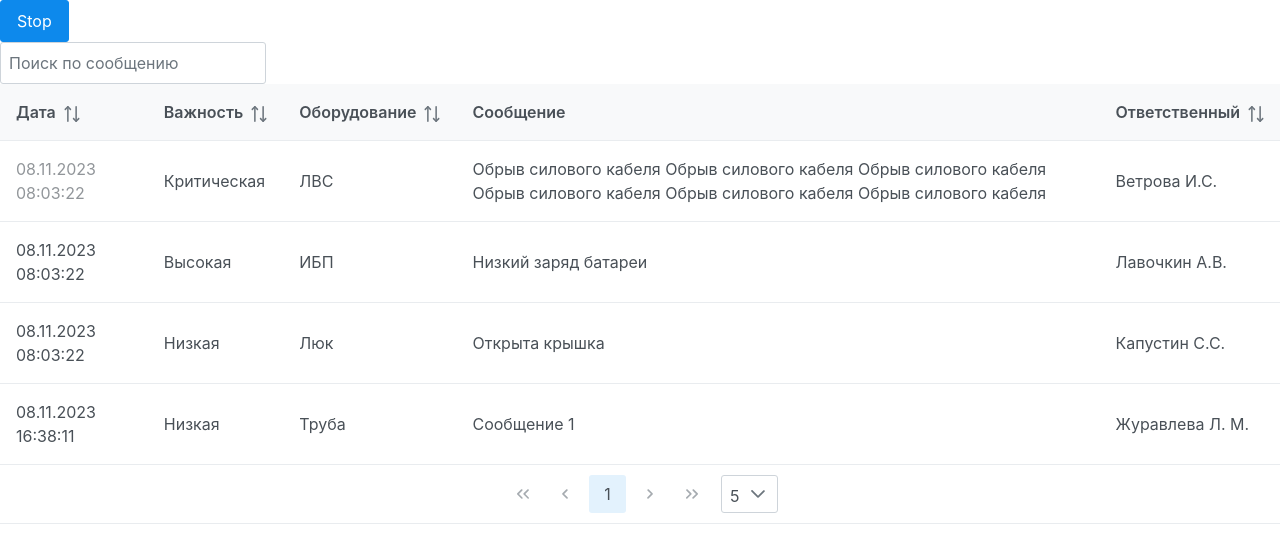
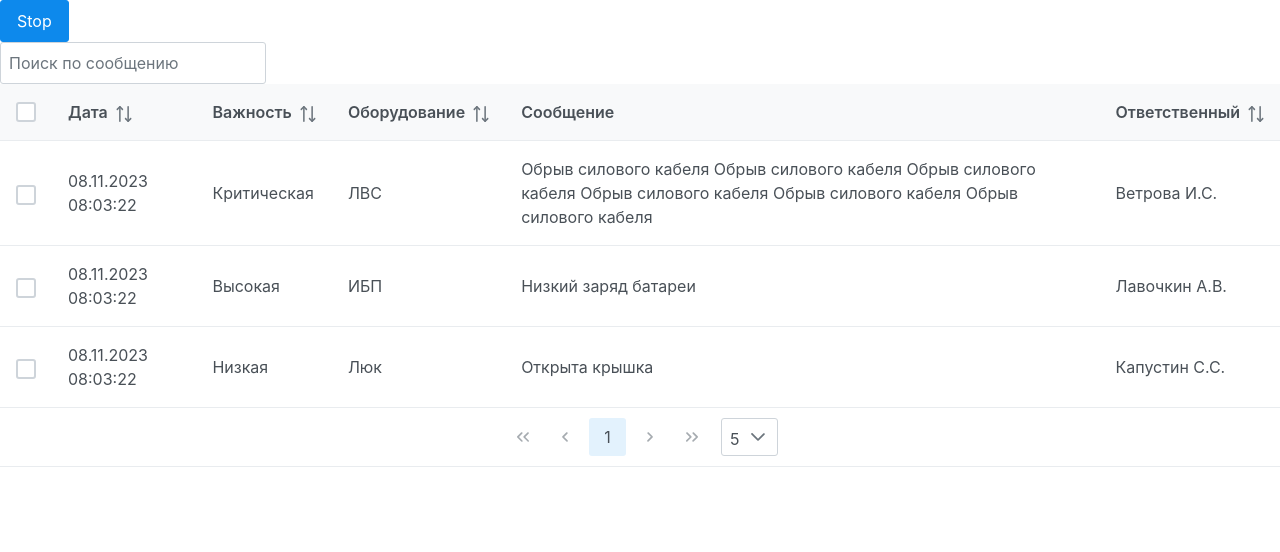
Before and after one commit to VakiTaki/geotehno, a React (Create React App) app: page / in a window 1280 px wide. Shown: the top 552 px of the page. Built offline with nearby package versions, Linux system fonts and the light colour scheme; data requests are answered from the project's data file.

Commit message:
add miltySelection

```diff
--- a/data/db.json
+++ b/data/db.json
@@ -7,7 +7,7 @@
       "equipment": "ЛВС",
       "message": "Обрыв силового кабеля Обрыв силового кабеля Обрыв силового кабеля Обрыв силового кабеля Обрыв силового кабеля Обрыв силового кабеля",
       "responsible": "Ветрова И.С.",
-      "completed": true
+      "completed": false
     },
     {
       "id": 2,
@@ -26,15 +26,6 @@
       "message": "Открыта крышка",
       "responsible": "Капустин С.С.",
       "completed": false
-    },
-    {
-      "id": 1699461491277,
-      "date": 1699461491277,
-      "importance": "Низкая",
-      "equipment": "Труба",
-      "message": "Сообщение 1",
-      "responsible": "Журавлева Л. М.",
-      "completed": false
     }
   ]
 }
--- a/src/components/table.tsx
+++ b/src/components/table.tsx
@@ -10,6 +10,7 @@ import { Column } from "primereact/column";
 import { useCompletedEventMutation, useGetEventsQuery } from "../store";
 import { formatDate } from "../utils/formatDate";
 import { InputText } from "primereact/inputtext";
+import { IEvent } from "../interfaces/app.interfaces";
 
 function Table() {
   const [globalFilterValue, setGlobalFilterValue] = useState<string>("");
@@ -17,19 +18,22 @@ function Table() {
     const value = e.target.value;
     setGlobalFilterValue(value);
   };
-  const { data: events, isSuccess } = useGetEventsQuery({
+  const { data: events = [], isSuccess } = useGetEventsQuery({
     message_like: globalFilterValue,
   });
+  const [selectedEvents, setSelectedEvents] = useState<IEvent[] | null>(null);
   const [compliteEvent, { isError }] = useCompletedEventMutation();
 
-  const formatedData = events?.map((event) => ({
-    ...event,
-    date: formatDate(event.date),
-  }));
+  const changeStatus = async (payload: IEvent) => {
+    await compliteEvent(payload).unwrap();
+  };
 
-  const handleRowClick = (event: DataTableRowClickEvent) => {
-    const body = { ...event.data };
-    console.log(body);
+  const onRowSelect = (event: DataTableSelectEvent) => {
+    changeStatus({ ...event.data, completed: true });
+  };
+
+  const onRowUnselect = (event: DataTableUnselectEvent) => {
+    changeStatus({ ...event.data, completed: false });
   };
   return (
     <>
@@ -38,27 +42,33 @@ function Table() {
         onChange={onGlobalFilterChange}
         placeholder="Поиск по сообщению"
       />
+
       {isSuccess && (
         <div>
           <DataTable
-            value={formatedData}
+            value={events}
             paginator
             rows={5}
             rowsPerPageOptions={[5, 10]}
             sortMode="multiple"
             tableStyle={{ minWidth: "50rem" }}
             className="bg-red-500"
-            onRowClick={(e) => handleRowClick(e)}
+            selectionMode={"multiple"}
+            selection={selectedEvents!}
+            onSelectionChange={(e) => setSelectedEvents(e.value)}
+            dataKey="id"
+            onRowSelect={onRowSelect}
+            onRowUnselect={onRowUnselect}
           >
+            <Column
+              selectionMode="multiple"
+              headerStyle={{ width: "3rem" }}
+            ></Column>
             <Column
               field="date"
               sortable
               header="Дата"
-              body={(rowData) => (
-                <span className={rowData.completed ? " opacity-60 " : "  "}>
-                  {rowData.date}
-                </span>
-              )}
+              body={(rowData) => <span>{formatDate(rowData.date)}</span>}
             ></Column>
             <Column field="importance" sortable header="Важность"></Column>
             <Column field="equipment" sortable header="Оборудование"></Column>
--- a/src/interfaces/app.interfaces.ts
+++ b/src/interfaces/app.interfaces.ts
@@ -1,4 +1,4 @@
-export interface Event {
+export interface IEvent {
   id: string | number;
   date: number;
   importance: string | number;
--- a/src/store/eventsApi.tsx
+++ b/src/store/eventsApi.tsx
@@ -1,5 +1,5 @@
 import { createApi, fetchBaseQuery } from "@reduxjs/toolkit/query/react";
-import { Event } from "../interfaces/app.interfaces";
+import { IEvent } from "../interfaces/app.interfaces";
 import { objectToQueryString, KeyValueObject } from "../utils/objToQuery";
 
 export const eventsApi = createApi({
@@ -7,7 +7,7 @@ export const eventsApi = createApi({
   tagTypes: ["Events"],
   baseQuery: fetchBaseQuery({ baseUrl: "http://localhost:3003/" }),
   endpoints: (builder) => ({
-    getEvents: builder.query<Event[], KeyValueObject>({
+    getEvents: builder.query<IEvent[], KeyValueObject>({
       query: (queryParams) => `events${objectToQueryString(queryParams)}`,
       providesTags: (result) =>
         result
@@ -18,14 +18,14 @@ export const eventsApi = createApi({
           : [{ type: "Events", id: "LIST" }],
     }),
     addEvent: builder.mutation({
-      query: (body: Event) => ({ url: "events", method: "POST", body }),
+      query: (body: IEvent) => ({ url: "events", method: "POST", body }),
       invalidatesTags: [{ type: "Events", id: "LIST" }],
     }),
     completedEvent: builder.mutation({
-      query: (body: Event) => ({
-        url: `events/${body.id}`,
-        method: "PUTCH",
-        body,
+      query: (payload: IEvent) => ({
+        url: `events/${payload.id}`,
+        method: "PATCH",
+        body: payload,
       }),
       invalidatesTags: [{ type: "Events", id: "LIST" }],
     }),
--- a/src/utils/generateRandomEvent.ts
+++ b/src/utils/generateRandomEvent.ts
@@ -1,4 +1,4 @@
-import { Event } from "../interfaces/app.interfaces";
+import { IEvent } from "../interfaces/app.interfaces";
 
 function getRandomValue<T>(array: T[]): T {
   const randomIndex = Math.floor(Math.random() * array.length);
@@ -38,7 +38,7 @@ export const generateRandomEvent = () => {
   const randomEquipment: string = getRandomValue(equipmentTypes);
   const randomMessage: string = getRandomValue(messages);
   const randomResponsible: string = getRandomValue(responsibles);
-  const newObject: Event = {
+  const newObject: IEvent = {
     id: Date.now(),
     date: Date.now(),
     importance: randomImportance,
```
